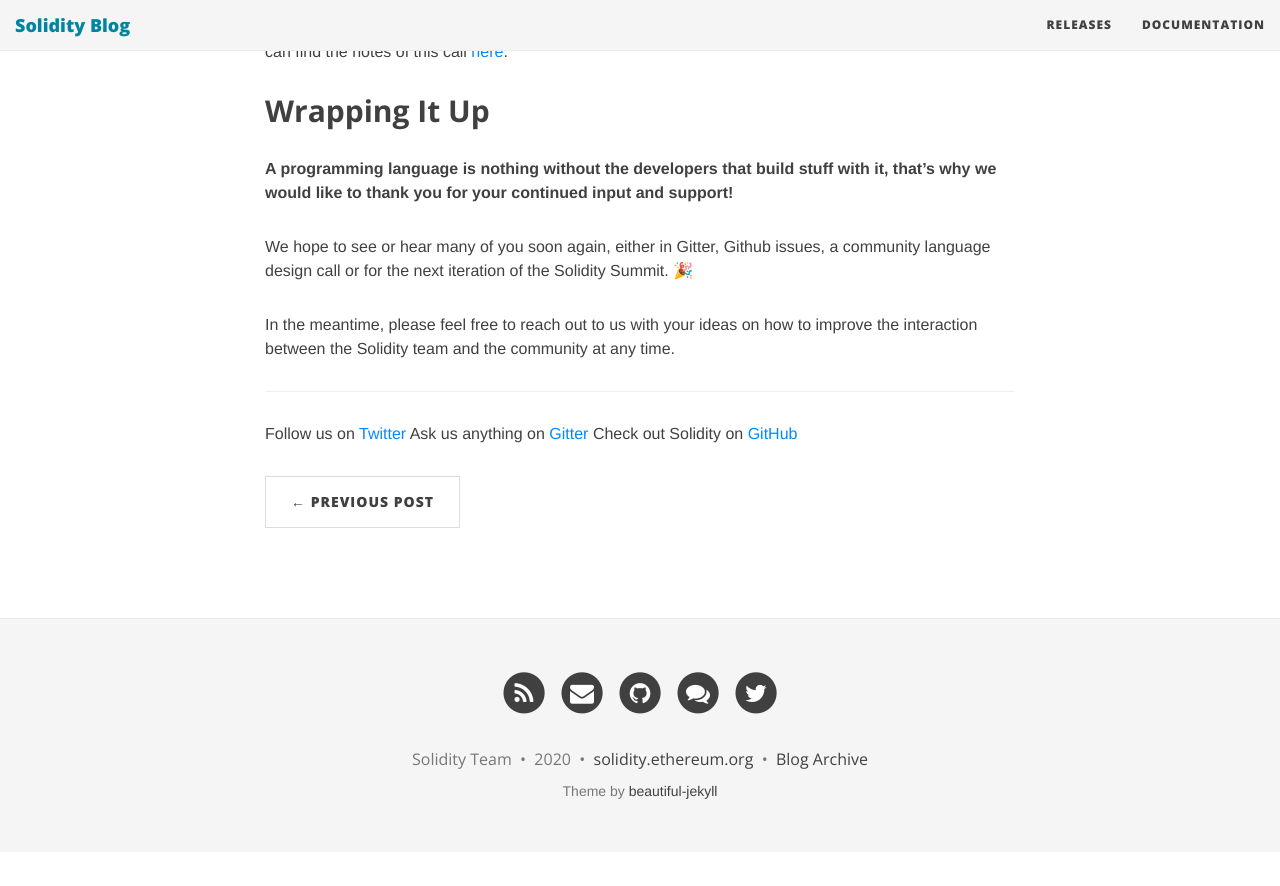
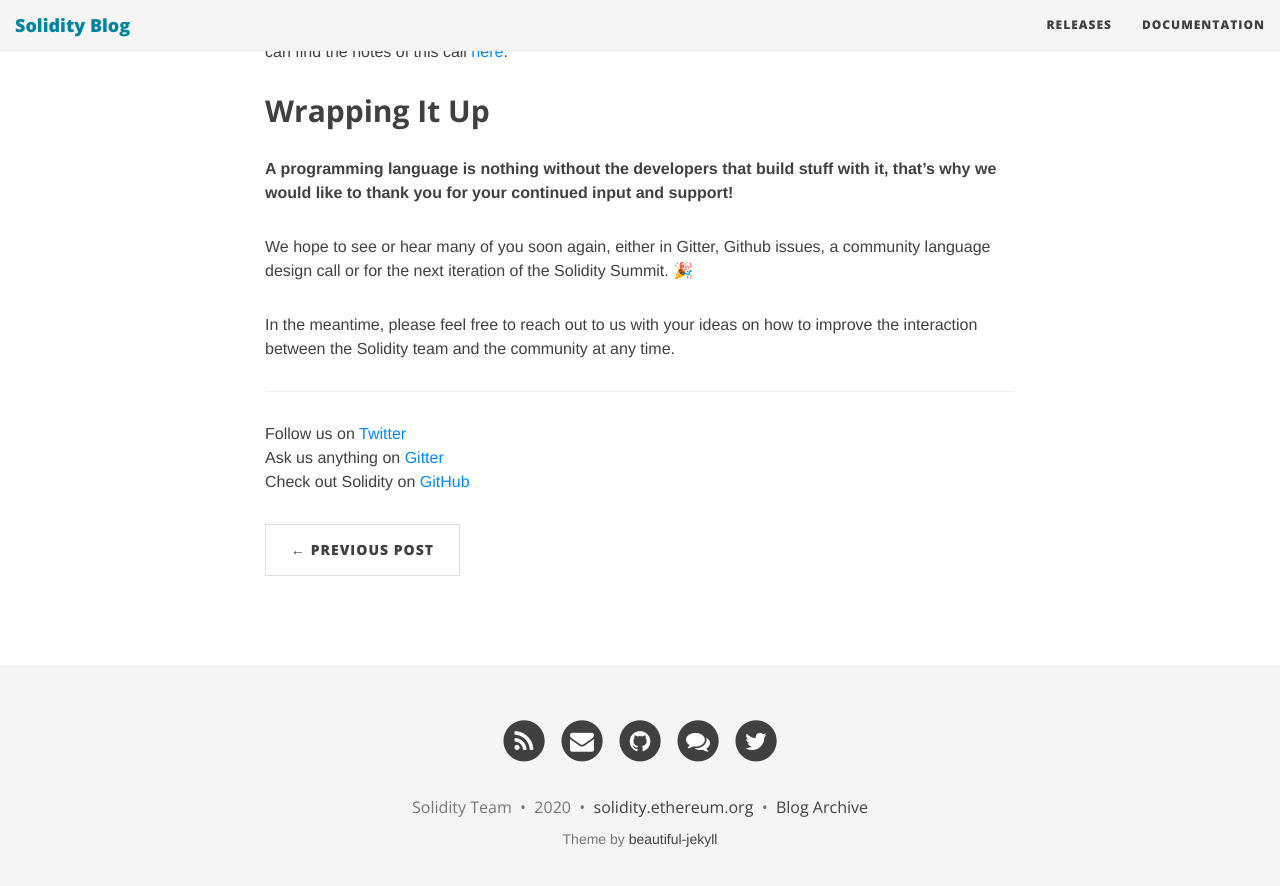
Before and after one commit to krismark930/solidity-blog, a Jekyll site: the page built from _posts/2020-06-09-solidity-summit-recap.md, in a window 1280 px wide and 900 px high, scrolled down 5464 px. Shown: the top 886 px of the window. Built offline with Jekyll 4.4.1, drawn with Linux system fonts in a browser that asks for light colours; before the commit the page ends 6316 px from its top, so only the background shows below that.

```diff
--- a/_posts/2020-06-09-solidity-summit-recap.md
+++ b/_posts/2020-06-09-solidity-summit-recap.md
@@ -103,6 +103,6 @@ We hope to see or hear many of you soon again, either in Gitter, Github issues,
 In the meantime, please feel free to reach out to us with your ideas on how to improve the interaction between the Solidity team and the community at any time.
 
 ---
-Follow us on [Twitter](https://twitter.com/solidity_lang)
-Ask us anything on [Gitter](https://gitter.im/ethereum/solidity)
-Check out Solidity on [GitHub](https://github.com/ethereum/solidity)
+Follow us on [Twitter](https://twitter.com/solidity_lang)<br>
+Ask us anything on [Gitter](https://gitter.im/ethereum/solidity)<br>
+Check out Solidity on [GitHub](https://github.com/ethereum/solidity)<br>
```
